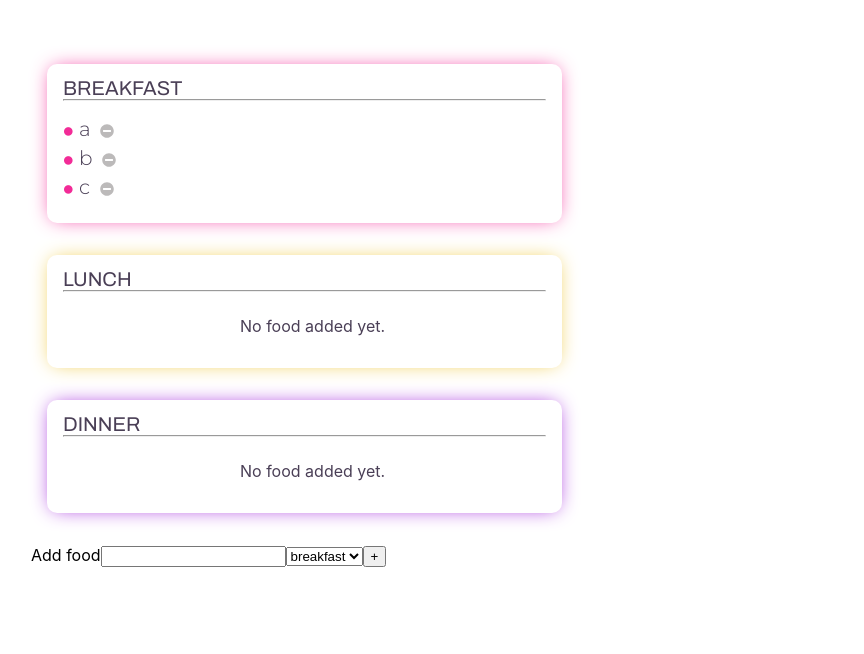
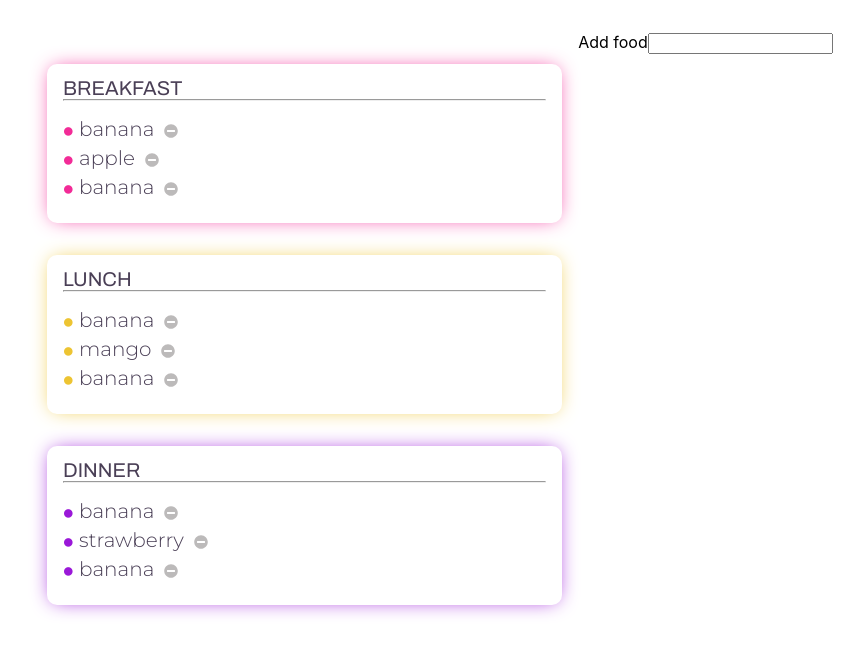
Before and after one commit to denizerisen/get-that-nutrition, a React (Create React App) app: page / in a window 1280 px wide. Shown: the top 654 px of the page, without its empty margins (1-865 px from the left). Built offline with nearby package versions, Linux system fonts and the light colour scheme.

Commit message:
Revert "mapping from json, deleting,basic inputs"
This reverts commit 1b75a54f1be70557e96637d7cc509ada5a83f5ac.

```diff
--- a/src/App.js
+++ b/src/App.js
@@ -1,13 +1,17 @@
-import React from "react";
-import "./css/main.css";
-import Meals from "./components/meals/Meals";
+import React from 'react';
+import './css/main.css';
+import Meals from './components/meals/Meals'
+import IngredientInput from './components/form/IngredientInput'
 
 function App() {
   return (
     <div className="App grid">
-      <Meals />
-
-      <div className="column__nutrition"></div>
+      <div className="column__meal">
+        <Meals/>
+      </div>
+      <div className="column__nutrition">
+      <IngredientInput/>
+      </div>
     </div>
   );
 }
--- /dev/null
+++ b/src/components/form/IngredientInput.js
@@ -0,0 +1,26 @@
+import React, { Component } from 'react'
+
+export default class IngredientInput extends Component {
+    state = {
+        foodInput: ''
+    }
+    handleChange = (e) => {
+        this.setState({
+            foodInput: e.target.value
+        })
+    }
+    handleSubmit = (e) => {
+        e.preventDefault();
+        console.log(this.state);
+    }
+    render() {
+        return (
+            <div>
+                <form onSubmit={this.handleSubmit}>
+                    <label> Add food</label>
+                    <input type="text" onChange={this.handleChange} />
+                </form>
+            </div>
+        )
+    }
+}
--- a/src/components/meals/Meals.js
+++ b/src/components/meals/Meals.js
@@ -1,81 +1,53 @@
-import React, { useState } from "react";
+import React, { Component } from 'react'
 
-import Meal from "./components/Meal";
-
-export default function Meals() {
-  const [meals, setMeals] = useState({
+import Meal from './components/Meal'
+export default class Meals extends Component {
+    state={
         breakfast: [
-      { id: 1, name: "a" },
-      { id: 2, name: "b" },
-      { id: 3, name: "c" }
+            {id: 1, name:'banana'},
+            {id: 2, name:'apple'},
+            {id: 3, name:'banana'},
+        ],
+        lunch: [
+            {id: 1, name:'banana'},
+            {id: 2, name:'mango'},
+            {id: 3, name:'banana'},
+        ],
+        dinner: [
+            {id: 1, name:'banana'},
+            {id: 2, name:'strawberry'},
+            {id: 3, name:'banana'},
         ]
-  });
-
-  const [foodInput, setFoodInput] = useState("");
-  const [mealInput, setMealInput] = useState("");
-
-  const handleFoodInput = e => {
-    const value = e.target.value;
-    setFoodInput(value);
-  };
-
-  const deleteFood = (id, meal) => {
-    let mutableMeals = JSON.parse(JSON.stringify(meals));
-
-    const newFoodList = mutableMeals[meal].filter(item => {
-      return item.id !== id;
-    });
-    mutableMeals[meal] = newFoodList;
-
-    setMeals(mutableMeals);
-  };
-
-  const add = () => {};
+    }
+    deleteFood = (id) =>{
+        let newFoodList = this.state.breakfast.filter(food =>{
+            return food.id != id
+        })
+        this.setState({
+            breakfast: newFoodList
+        })
+    }
+    render() {
 
         return (
-    <div className="column__meal">
             <div>
                 <Meal
                     styleName="meal__wrapper--pink"
                     meal="breakfast"
-          foods={meals.breakfast}
-          deleteFood={deleteFood}
+                    foods={this.state.breakfast}
+                    deleteFood={this.deleteFood}
                 />
                 <Meal
                     styleName="meal__wrapper--yellow"
                     meal="lunch"
-          foods={meals.lunch}
-          deleteFood={deleteFood}
+                    foods={this.state.lunch}
                 />
                 <Meal
                     styleName="meal__wrapper--purple"
                     meal="dinner"
-          foods={meals.dinner}
-          deleteFood={deleteFood}
+                    foods={this.state.dinner}
                 />
             </div>
-      <div>
-        <label> Add food</label>
-        <input
-          type="text"
-          onChange={e => {
-            handleFoodInput(e);
-          }}
-        />
-        <select>
-          <option value="breakfast">breakfast</option>
-          <option value="lunch">lunch</option>
-          <option value="dinner">dinner</option>
-        </select>
-        <button
-          type="button"
-          onClick={() => {
-            add();
-          }}
-        >
-          +
-        </button>
-      </div>
-    </div>
-  );
+        )
     }
+}
--- a/src/components/meals/components/Meal.js
+++ b/src/components/meals/components/Meal.js
@@ -1,36 +1,33 @@
-import React from "react";
-import { CSSTransition, TransitionGroup } from "react-transition-group";
-import { FontAwesomeIcon } from "@fortawesome/react-fontawesome";
-import { faMinusCircle } from "@fortawesome/free-solid-svg-icons";
+import React, { Component } from 'react'
+import {CSSTransition, TransitionGroup} from 'react-transition-group'
+import { FontAwesomeIcon } from '@fortawesome/react-fontawesome'
+import { faMinusCircle } from '@fortawesome/free-solid-svg-icons'
 
-const Meal = ({ foods, meal, styleName, deleteFood }) => {
+const Meal = ({foods,meal,styleName, deleteFood }) => {
     const foodList = foods ? (
-    foods.map(function(food) {
-      return (
-        <CSSTransition key={food.id} timeout={500} classNames="move">
+        foods.map(function(food){
+            return (<CSSTransition key={food.id} timeout={2000} classNames="move">
                     <li>
                         {food.name}
-            <FontAwesomeIcon
-              icon={faMinusCircle}
-              onClick={() => {
-                deleteFood(food.id, meal);
-              }}
+                        <FontAwesomeIcon icon={faMinusCircle}
+                        onClick={()=>{deleteFood(food.id)}}
                         />
                     </li>
-        </CSSTransition>
-      );
+                    </CSSTransition>)
         })
-  ) : (
+    ):(
        <p>No food added yet.</p>
-  );
-  return (
+    )
+    return(
         <div className={styleName + " meal__wrapper"}>
                 <h2>{meal}</h2>
-      <hr />
+                <hr/>
                 <ul className="food__list">
-        <TransitionGroup>{foodList}</TransitionGroup>
+                <TransitionGroup>
+                {foodList}
+                </TransitionGroup>
                 </ul>
             </div>
-  );
-};
+    )
+}
 export default Meal;
```
Also changed, not shown: package.json (+6 -6 lines), 1 other file (tests, documents, lock files or other folders). Lines whose indentation alone changed are shown as unchanged.
